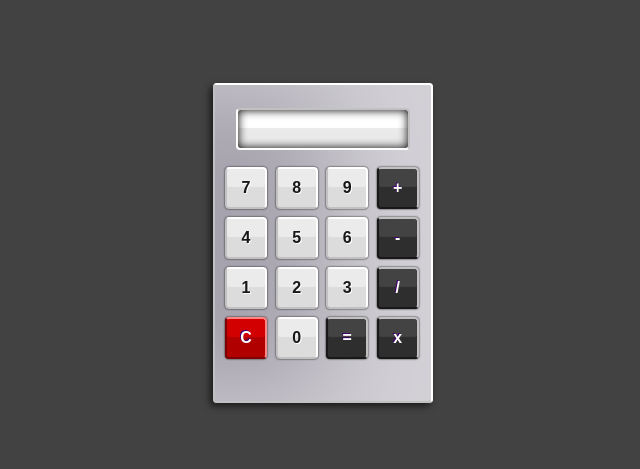
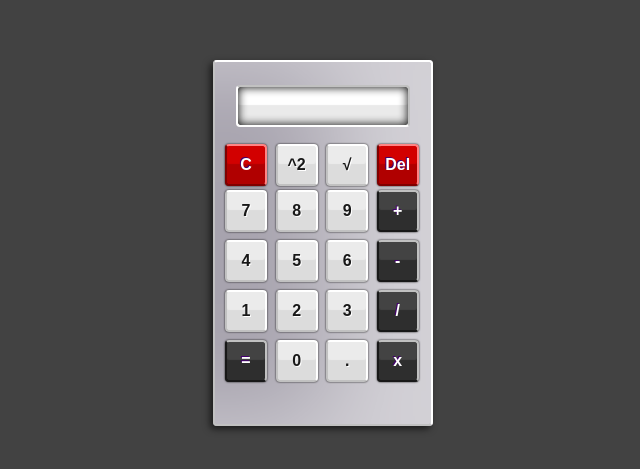
Before and after one commit to NeerajSati/Calculator, a plain HTML site: page index.html in a window 1280 px wide. Shown: the part 165-634 px from the top of the page, without its empty margins (325-965 px from the left). Drawn offline with Linux system fonts and the light colour scheme.

Commit message:
Update index.html

```diff
--- a/index.html
+++ b/index.html
@@ -16,6 +16,13 @@
 <form name="calculator" id="calculator">
 
 <input id="display" type="text" name="display" readonly>
+
+<input id="clearButton" class="button" type="button" value="C" >
+<input class="button digits" type="button" value="^2" onclick="calculator.display.value += '**2'">
+<input class="button digits" type="button" value="&radic;" onclick="calculator.display.value += '**0.5'">
+<input id="clearButton" class="button" type="button" value="Del" >
+
+<br>
 
 <input class="button digits" type="button" value="7" onclick="calculator.display.value += '7'">
 <input class="button digits" type="button" value="8" onclick="calculator.display.value += '8'">
@@ -41,10 +48,10 @@
 
 <br>
 
-<input id="clearButton" class="button" type="button" value="C" >
-<input class="button digits" type="button" value="0" onclick="calculator.display.vue += '0'">
+
 <input class="button mathButtons" type="button" value="=" onclick="calculator.display.value = eval(calculator.display.value)">
-
+<input class="button digits" type="button" value="0" onclick="calculator.display.value += '0'">
+<input class="button digits" type="button" value="." onclick="calculator.display.value += '.'">
 <input class="button mathButtons" type="button" value="x" onclick="calculator.display.value += '*'">
 
 </form>
```
